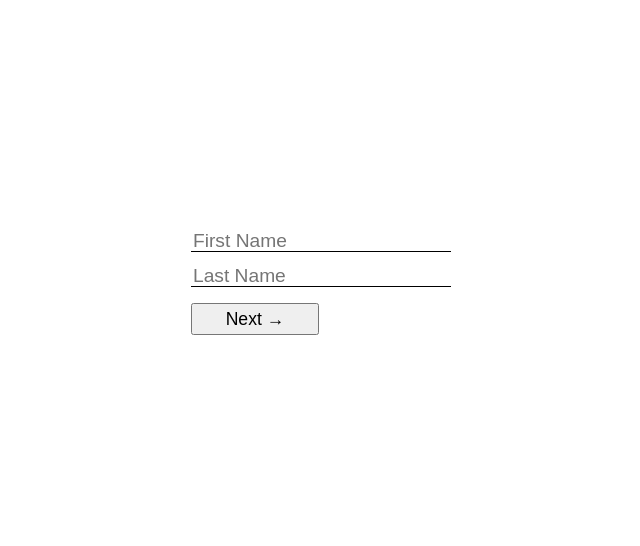
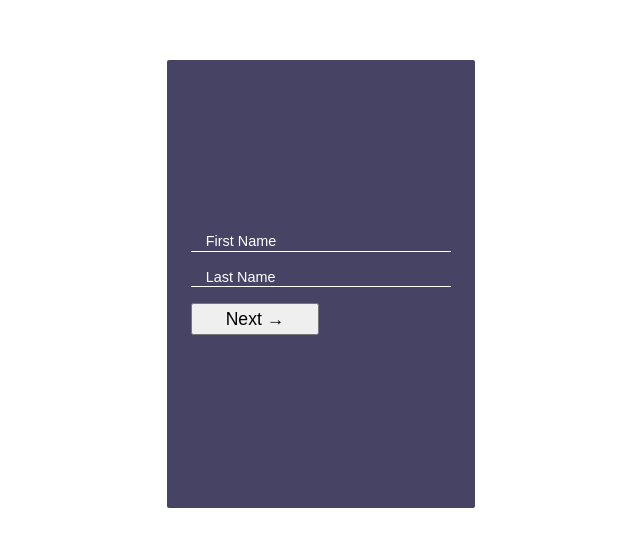
Before and after one commit to codeHarvest/Multi-step-form, a React (Create React App) app: page / in a window 1280 px wide. Shown: the part 116-662 px from the top of the page, without its empty margins (319-959 px from the left). Built offline with nearby package versions, Linux system fonts and the light colour scheme.

Commit message:
form layout

```diff
--- a/src/App.css
+++ b/src/App.css
@@ -1,10 +1,3 @@
-
-.forms{
-  height: 100vh;
-  display: flex;
-  justify-content: center;
-  align-content: center;
-}
 form{
   display: flex;
   flex-direction: column;
@@ -16,14 +9,39 @@ input{
   outline: none;
 }
 
+
+.forms{
+  height: 100vh;
+  display: flex;
+  justify-content: center;
+  align-content: center;
+}
+
+.form--1{
+  align-self: center;
+  background-color: rgb(70, 67, 100);
+  height: 50%;
+  padding: 1.5rem;
+  border-radius: 2px;
+}
+
 .form--input{
+  background-color: inherit;
   margin-bottom: 1rem;
   width: 20vw;
   height: 2vh;
-  border-bottom: 1px solid black;
+  border-bottom: 1px solid white;
+  color: white;
 }
 .form--input::placeholder{
-  font-size: 1.2rem;
+  font-size: 1rem;
+  color: white;
+  transform: scale(.9);
+  transition: all .4s ease-in-out;
+}
+
+.form--input:focus::placeholder{
+  transform: scale(1);
 }
 
 .btn{
```
